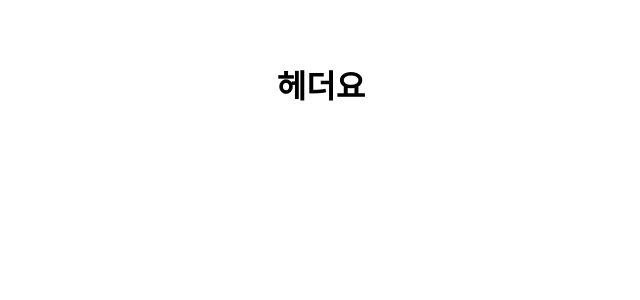
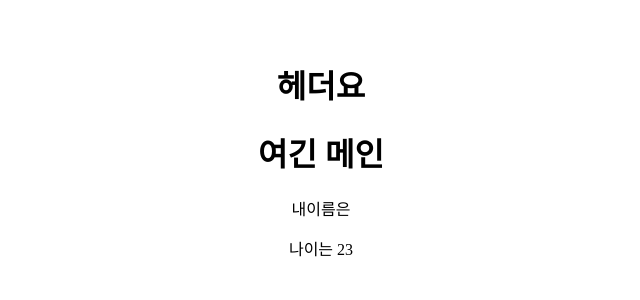
Before and after one commit to domino3333/react-diy, a React (Vite) app in the folder prac01/: page / in a window 1280 px wide. Shown: the top 300 px of the page, without its empty margins (319-959 px from the left). Built offline with nearby package versions, Linux system fonts and the light colour scheme.

Commit message:
Main에서 이름과 나이 찍어보기 / 객체 리터럴에서 ["name"] 방식도 되는지 확인

```diff
--- a/prac01/src/App.jsx
+++ b/prac01/src/App.jsx
@@ -1,12 +1,14 @@
 
 import './App.css'
 import Header from './components/Header'
+import Main from './components/Main'
 
 function App() {
 
   return (
     <>
       <Header />
+      <Main/>
     </>
   )
 }
--- /dev/null
+++ b/prac01/src/components/Main.jsx
@@ -0,0 +1,19 @@
+
+
+function Main(){
+
+    const user ={
+        ["name:"]:"강민호",
+        ['age']:23,
+    }
+
+    return (<>
+
+        <h1>여긴 메인</h1>
+        <p>내이름은 {user.name}</p>
+        <p>나이는 {user.age}</p>
+
+    </>)
+}
+
+export default Main;
```
